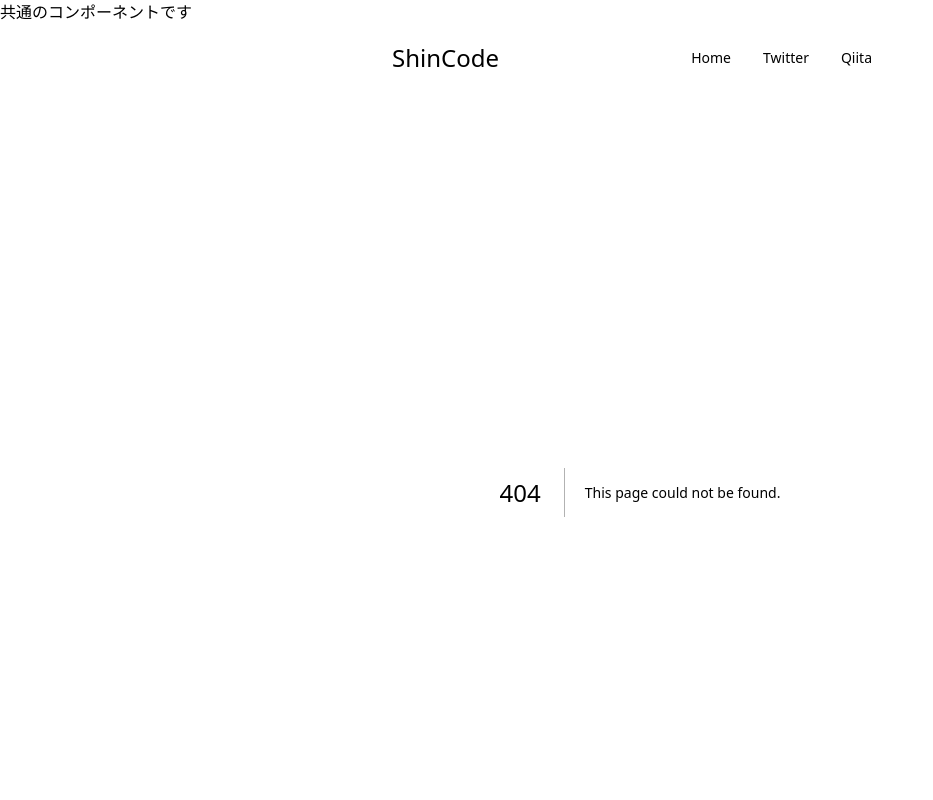
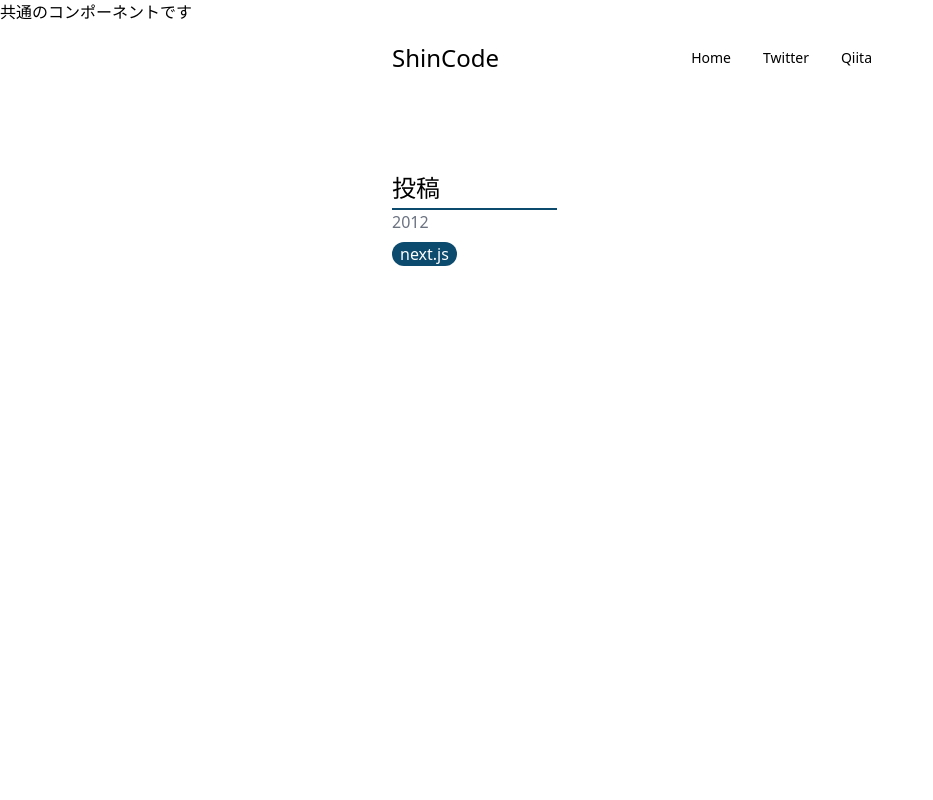
Before and after one commit to takanobu68/notion-blog, a Next.js app: page /posts/1 in a window 1280 px wide. Before the commit this address had no page. Shown: the top 800 px of the page, without its empty margins (0-933 px from the left). Built offline with nearby package versions, Linux system fonts and the light colour scheme.

Commit message:
詳細ページの作成

```diff
--- /dev/null
+++ b/pages/posts/[slug].tsx
@@ -0,0 +1,16 @@
+const post = () => {
+  return (
+    <section className='container lg:px-2 px-5 h-screen lg:w-2/5 mx-auto mt-20'>
+      <h2 className='w-full text-2xl font-medium'>投稿</h2>
+      <div className='border-b-2 w-1/3 mt-1 border-sky-900'></div>
+      <span className='text-gray-500 '>2012</span>
+      <br />
+      <p className='text-white bg-sky-900 rounded-xl font-medium mt-2 px-2 inline-block'>
+        next.js
+      </p>
+      <div className='mt-10 font-medium'></div>
+    </section>
+  );
+};
+
+export default post;
```
